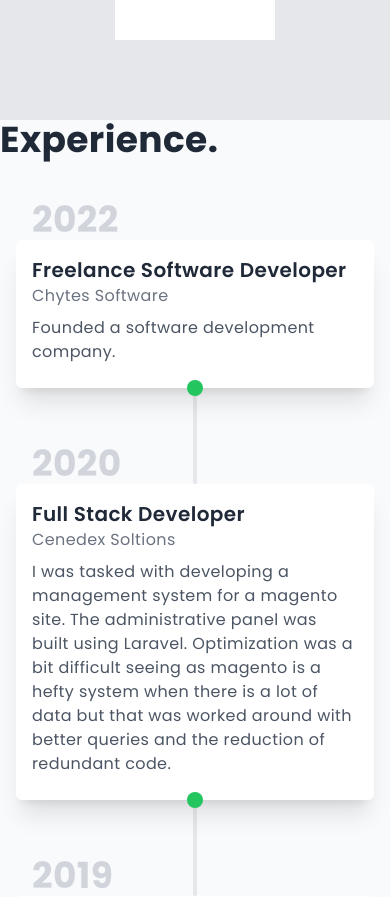
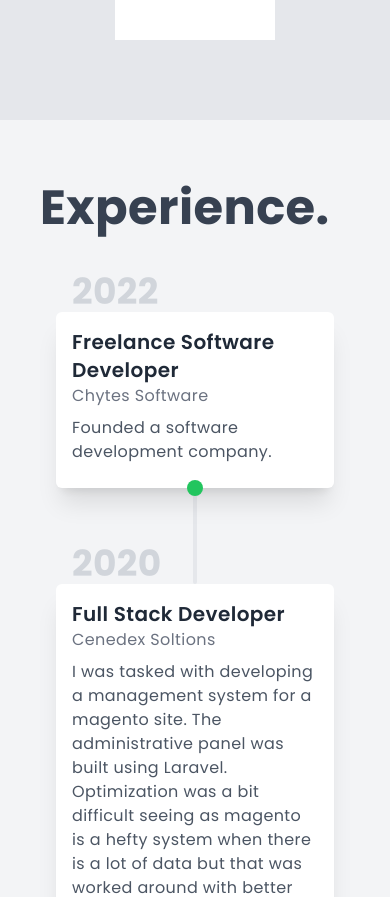
Before and after one commit to chivaughn/portfolio-v3, a Next.js app: page / in a window 390 px wide. Shown: the part 5040-5937 px from the top of the page. Built offline with nearby package versions, Linux system fonts and the light colour scheme.

Commit message:
fixed className error

```diff
--- a/components/Experience.jsx
+++ b/components/Experience.jsx
@@ -4,9 +4,9 @@ export const Experience = () => {
   return (
     <div
       id="experience"
-      classNameName="scroll-mt-16 w-full md:h-full p-10 items-center py-16 bg-gray-100 dark:bg-gray-600"
+      className="scroll-mt-16 w-full md:h-full p-10 items-center py-16 bg-gray-100 dark:bg-gray-600"
     >
-      <h1 classNameName="text-5xl md:text-9xl container mx-auto font-bold md:text-left text-gray-700 dark:text-gray-50">
+      <h1 className="text-5xl md:text-9xl container mx-auto font-bold md:text-left text-gray-700 dark:text-gray-50">
         Experience.
       </h1>
       <div className="grid grid-cols-1  max-w-xl mx-auto pt-20">
```
